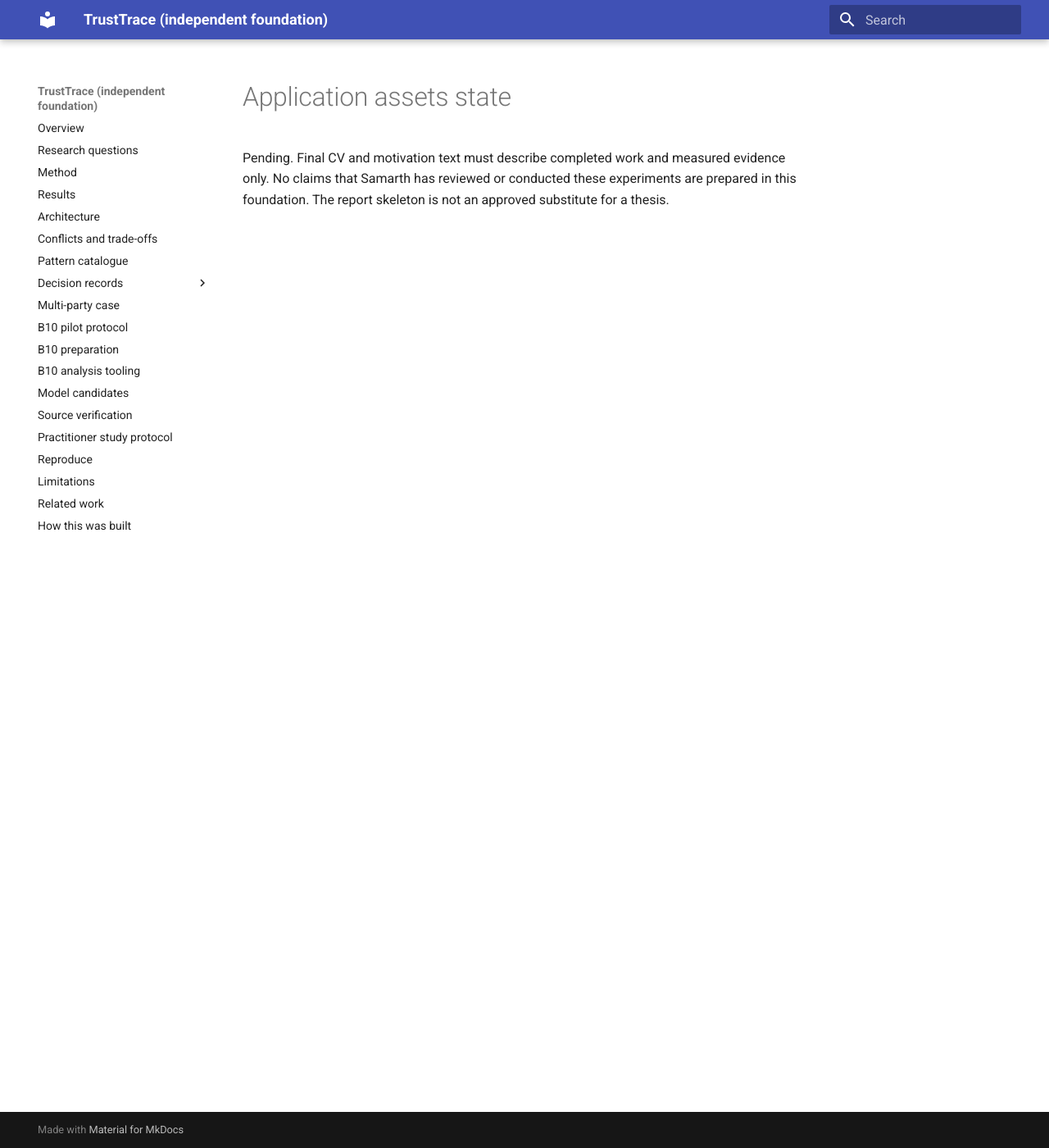
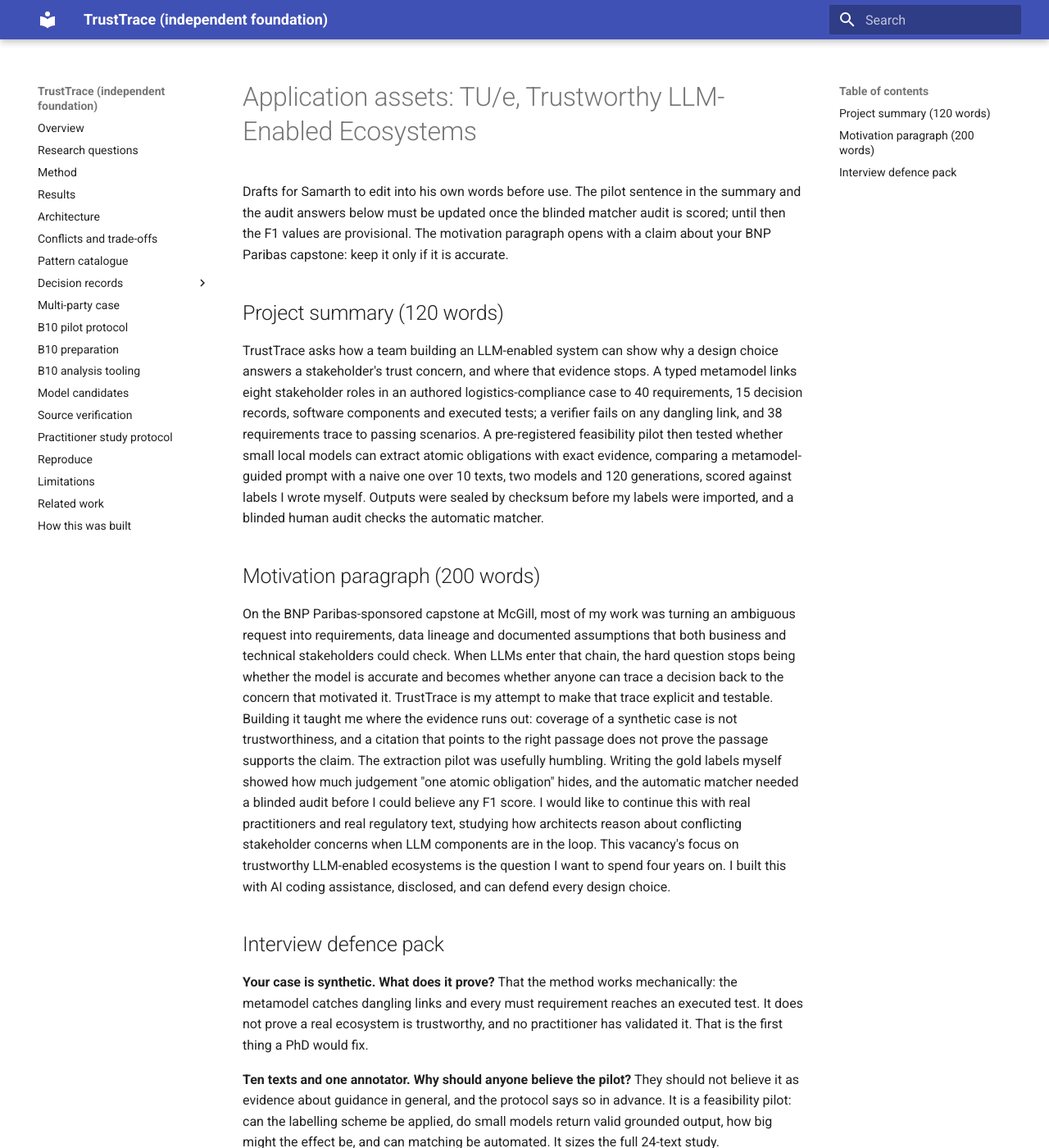
Before and after one commit to Agent007repo/trusttrace, an MkDocs documentation site: the page built from docs/application/README.md, in a window 1280 px wide and 1400 px high. Shown: the whole window at 82% size. Built offline with MkDocs 1.6.1 and Material for MkDocs 9.7.7, drawn with Linux system fonts in a browser that asks for light colours; some of the changed text lies outside the part shown.

Commit message:
Add application drafts (pilot lines provisional until audit)
Co-Authored-By: Claude Opus 5.5 <noreply@anthropic.com>
Claude-Session: https://claude.ai/code/session_01QLHRbiAruitKq8y9L1nzis

```diff
--- a/docs/application/README.md
+++ b/docs/application/README.md
@@ -1,3 +1,37 @@
-# Application assets state
+# Application assets: TU/e, Trustworthy LLM-Enabled Ecosystems
 
-Pending. Final CV and motivation text must describe completed work and measured evidence only. No claims that Samarth has reviewed or conducted these experiments are prepared in this foundation. The report skeleton is not an approved substitute for a thesis.
+Drafts for Samarth to edit into his own words before use. The pilot sentence in the summary and the audit answers below must be updated once the blinded matcher audit is scored; until then the F1 values are provisional. The motivation paragraph opens with a claim about your BNP Paribas capstone: keep it only if it is accurate.
+
+## Project summary (120 words)
+
+TrustTrace asks how a team building an LLM-enabled system can show why a design choice answers a stakeholder's trust concern, and where that evidence stops. A typed metamodel links eight stakeholder roles in an authored logistics-compliance case to 40 requirements, 15 decision records, software components and executed tests; a verifier fails on any dangling link, and 38 requirements trace to passing scenarios. A pre-registered feasibility pilot then tested whether small local models can extract atomic obligations with exact evidence, comparing a metamodel-guided prompt with a naive one over 10 texts, two models and 120 generations, scored against labels I wrote myself. Outputs were sealed by checksum before my labels were imported, and a blinded human audit checks the automatic matcher.
+
+## Motivation paragraph (200 words)
+
+On the BNP Paribas-sponsored capstone at McGill, most of my work was turning an ambiguous request into requirements, data lineage and documented assumptions that both business and technical stakeholders could check. When LLMs enter that chain, the hard question stops being whether the model is accurate and becomes whether anyone can trace a decision back to the concern that motivated it. TrustTrace is my attempt to make that trace explicit and testable. Building it taught me where the evidence runs out: coverage of a synthetic case is not trustworthiness, and a citation that points to the right passage does not prove the passage supports the claim. The extraction pilot was usefully humbling. Writing the gold labels myself showed how much judgement "one atomic obligation" hides, and the automatic matcher needed a blinded audit before I could believe any F1 score. I would like to continue this with real practitioners and real regulatory text, studying how architects reason about conflicting stakeholder concerns when LLM components are in the loop. This vacancy's focus on trustworthy LLM-enabled ecosystems is the question I want to spend four years on. I built this with AI coding assistance, disclosed, and can defend every design choice.
+
+## Interview defence pack
+
+**Your case is synthetic. What does it prove?**
+That the method works mechanically: the metamodel catches dangling links and every must requirement reaches an executed test. It does not prove a real ecosystem is trustworthy, and no practitioner has validated it. That is the first thing a PhD would fix.
+
+**Ten texts and one annotator. Why should anyone believe the pilot?**
+They should not believe it as evidence about guidance in general, and the protocol says so in advance. It is a feasibility pilot: can the labelling scheme be applied, do small models return valid grounded output, how big might the effect be, and can matching be automated. It sizes the full 24-text study.
+
+**How do you know you did not label with the outputs in view?**
+The generations were sealed by a checksum record committed before the labels were imported, and the git history shows the order. The audit key stays out of the repository until the audit is scored.
+
+**Why trust an automatic matcher?**
+I do not by default. Its weights and threshold were fixed before any output existed, and a blinded audit of 30 pairs (15 accepted, 15 near-misses, decisions hidden) tests it against my judgement. If kappa is below 0.6 the F1 results are reported as unreliable.
+
+**Qwen ran on a cloud CPU and Mistral on a Mac GPU. Is that a confound?**
+Not for output quality: seeds and decoding settings are fixed. It does make latencies incomparable across models, which the report states. The cloud run was interrupted, and the switch is logged as a dated deviation before any new output existed.
+
+**Guided prompting helped Mistral but not Qwen. What do you conclude?**
+Nothing directional yet. The intervals are wide on 10 texts and the matcher audit decides whether the F1 values are reliable at all. A plausible reading is that structure helps a model that can follow it, which the full study can test.
+
+**What did the AI assistant do, and what did you do?**
+I set the brief, wrote every gold label, ran the Mistral generations on my Mac and do the blinded audit. The assistant proposed the protocol and wrote most of the code and drafts under my direction. Every number is generated by code, and every reference was checked against Crossref or arXiv.
+
+**What would you do first in the PhD?**
+Run the full study with verified legal excerpts and a second annotator, then put the trace artefacts in front of practitioners to see whether they actually change how architects reason about conflicting concerns.
```
